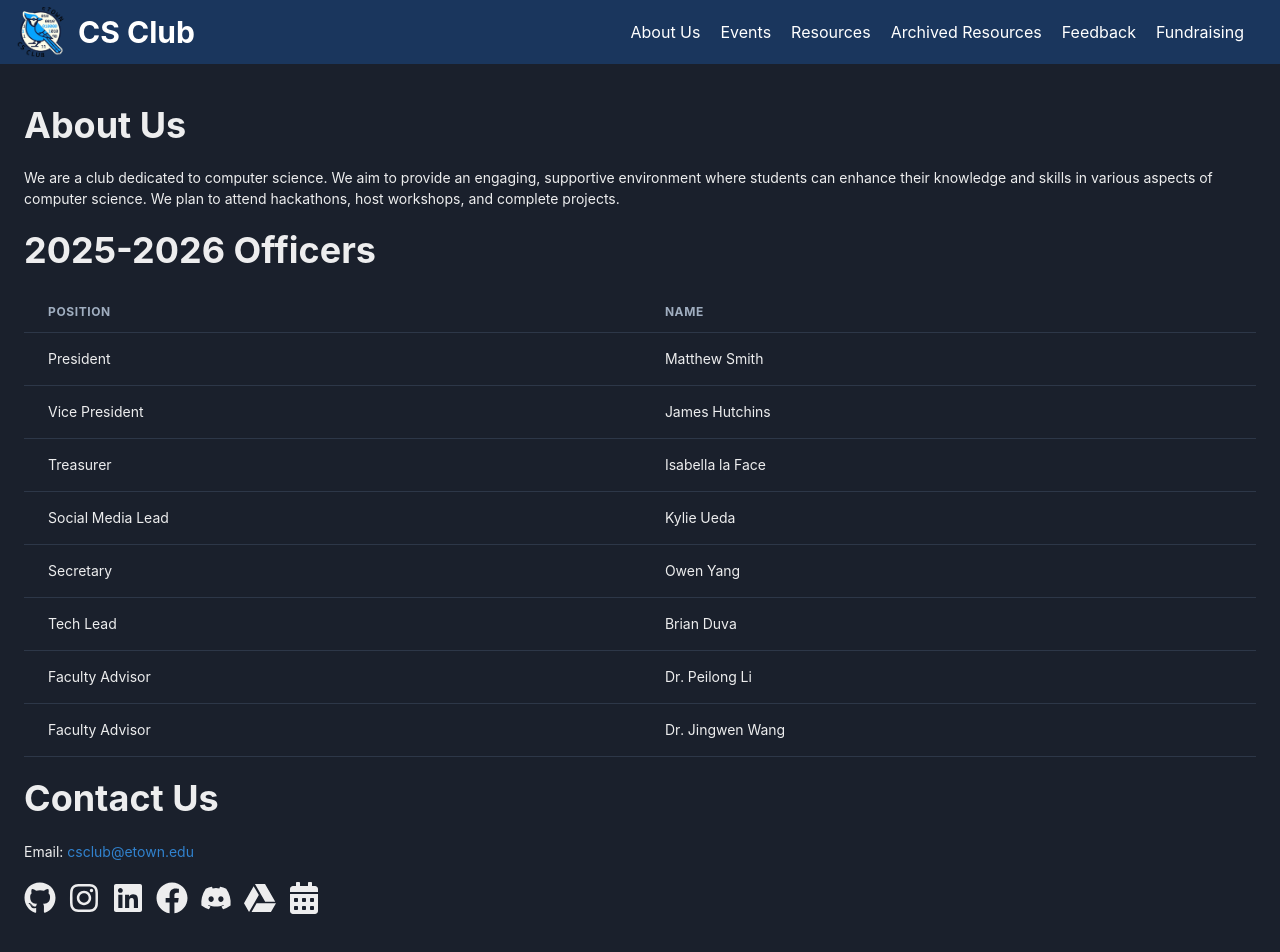
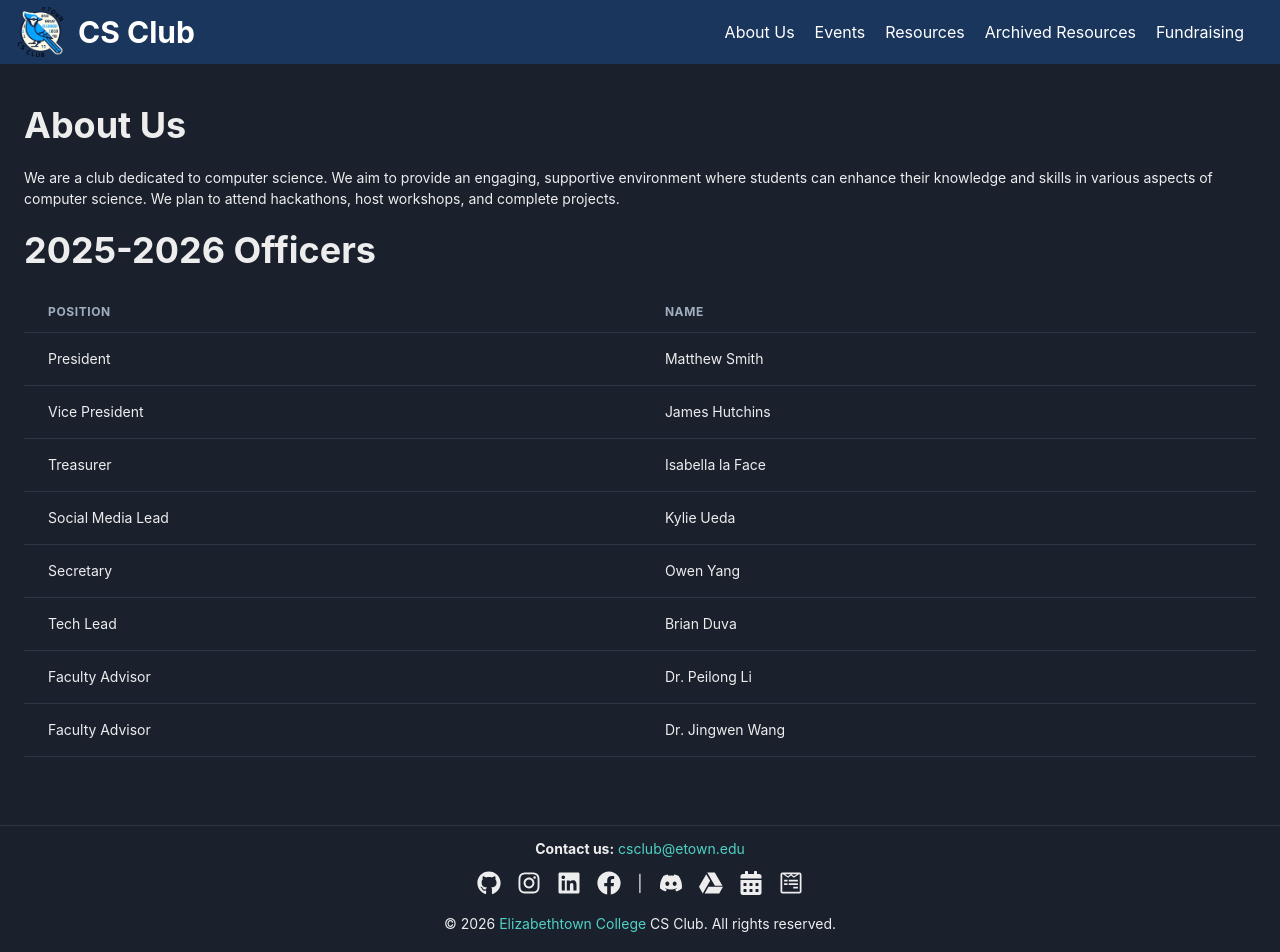
Before and after one commit to Etown-Computer-Science-Club/csclub_website, a React (Vite) app in the folder client/: page / in a window 1280 px wide. Shown: the top 952 px of the page. Built offline with nearby package versions, Linux system fonts and the light colour scheme; the HTML template or start-up script is replaced by a standard one.

Commit message:
Updated Footer
Consistent on all pages, Added Feedback Form, and Added Hovers for Icons

```diff
--- a/client/src/components/Footer.jsx
+++ b/client/src/components/Footer.jsx
@@ -3,27 +3,114 @@ import {
   Text,
   Divider,
   Link,
+  Icon,
+  Tooltip,
 } from '@chakra-ui/react';
+import {
+  FaGithub, FaInstagram, FaLinkedin, FaFacebook, FaDiscord, FaGoogleDrive, FaCalendarAlt, FaWpforms,
+} from 'react-icons/fa';
 
 function Footer() {
   return (
-    <Box as="footer" textAlign="center" mt={{ base: 3, md: 4 }} mb={{ base: 3, md: 4 }}>
+    <Box
+      as="footer"
+      textAlign="center"
+      mt={{ base: 3, md: 4 }}
+      mb={{ base: 3, md: 4 }}
+    >
       <Divider mb={3} />
-      <Text fontSize={{ base: 'sm', md: 'base' }} mb={2}>
-        <strong>
-          Contact us:
-        </strong>
+
+      <Text fontSize={{ base: 'sm', md: 'base' }} mb={3}>
+        <strong>Contact us:</strong>
         {' '}
         <Link href="mailto:csclub@etown.edu" color="teal.300">
           csclub@etown.edu
         </Link>
       </Text>
+
+      <Box
+        display="flex"
+        justifyContent="center"
+        gap={{ base: 3, md: 4 }}
+        flexWrap="wrap"
+        mb={3}
+      >
+        <Tooltip label="GitHub" hasArrow>
+          <Link href="https://github.com/Etown-Computer-Science-Club" isExternal>
+            <Icon as={FaGithub} boxSize={{ base: 5, md: 6 }} />
+          </Link>
+        </Tooltip>
+
+        <Tooltip label="Instagram" hasArrow>
+          <Link href="https://www.instagram.com/etowncsclub" isExternal>
+            <Icon as={FaInstagram} boxSize={{ base: 5, md: 6 }} />
+          </Link>
+        </Tooltip>
+
+        <Tooltip label="LinkedIn" hasArrow>
+          <Link href="https://www.linkedin.com/in/cs-club-etown/" isExternal>
+            <Icon as={FaLinkedin} boxSize={{ base: 5, md: 6 }} />
+          </Link>
+        </Tooltip>
+
+        <Tooltip label="Facebook" hasArrow>
+          <Link href="https://www.facebook.com/profile.php?id=61574682497514" isExternal>
+            <Icon as={FaFacebook} boxSize={{ base: 5, md: 6 }} />
+          </Link>
+        </Tooltip>
+
+        <Text>|</Text>
+
+        <Tooltip label="Discord" hasArrow>
+          <Link href="https://discord.com/invite/2qeFUwWfF8" isExternal>
+            <Icon as={FaDiscord} boxSize={{ base: 5, md: 6 }} />
+          </Link>
+        </Tooltip>
+
+        <Tooltip label="Google Drive" hasArrow>
+          <Link
+            href="https://drive.google.com/drive/folders/1tmvBG6ZtPZRnaOj8D06ZS8E2D2KQMEZJ?usp=drive_link"
+            isExternal
+          >
+            <Icon as={FaGoogleDrive} boxSize={{ base: 5, md: 6 }} />
+          </Link>
+        </Tooltip>
+
+        <Tooltip label="Google Calendar" hasArrow>
+          <Link
+            href="https://calendar.google.com/calendar/u/3?cid=ZXRvd25jc0BnbWFpbC5jb20"
+            isExternal
+            aria-label="Google Calendar"
+          >
+            <Icon as={FaCalendarAlt} boxSize={{ base: 5, md: 6 }} />
+          </Link>
+        </Tooltip>
+
+        <Tooltip label="Google Form" hasArrow>
+          <Link
+            href="https://forms.gle/dsD54bsbjDkfm52F6"
+            isExternal
+            aria-label="Google Form"
+          >
+            <Icon as={FaWpforms} boxSize={{ base: 5, md: 6 }} />
+          </Link>
+        </Tooltip>
+      </Box>
+
       <Text fontSize={{ base: 'sm', md: 'base' }}>
         &copy;
         {' '}
         {new Date().getFullYear()}
         {' '}
-        Elizabethtown College CS Club
+        <Link
+          href="https://www.etown.edu/"
+          isExternal
+          color="teal.300"
+        >
+          Elizabethtown College
+        </Link>
+        {' '}
+        CS Club. All rights reserved.
       </Text>
     </Box>
   );
--- a/client/src/components/NavBar/NavBar.jsx
+++ b/client/src/components/NavBar/NavBar.jsx
@@ -9,7 +9,6 @@ const navItems = [
   { title: 'Events', link: '/events' },
   { title: 'Resources', link: '/resources' },
   { title: 'Archived Resources', link: '/resources/archived' },
-  { title: 'Feedback', link: 'https://forms.gle/dsD54bsbjDkfm52F6', external: true },
   { title: 'Fundraising', link: '/fundraising' },
 ];
 
--- a/client/src/pages/AboutUs.jsx
+++ b/client/src/pages/AboutUs.jsx
@@ -1,9 +1,6 @@
 import {
-  Box, Text, Heading, Table, Tbody, Tr, Th, Td, Link, Icon,
+  Box, Text, Heading, Table, Tbody, Tr, Th, Td, Link,
 } from '@chakra-ui/react';
-import {
-  FaGithub, FaInstagram, FaLinkedin, FaFacebook, FaDiscord, FaGoogleDrive, FaCalendarAlt,
-} from 'react-icons/fa';
 
 function AboutUs() {
   return (
@@ -17,7 +14,7 @@ function AboutUs() {
         </Text>
       </Box>
       <Heading size={{ base: 'lg', md: 'xl' }} mb={5}>2025-2026 Officers</Heading>
-      <Box mb={5} overflowX="auto">
+      <Box mb={3} overflowX="auto">
         <Table variant="simple" fontSize={{ base: 'sm', md: 'base' }}>
           <Tbody>
             <Tr>
@@ -91,39 +88,6 @@ function AboutUs() {
           </Tbody>
         </Table>
       </Box>
-      <Heading size={{ base: 'lg', md: 'xl' }} mb={5}>Contact Us</Heading>
-      <Box mb={5}>
-        <Text fontSize={{ base: 'sm', md: 'base' }}>
-          Email:
-          {' '}
-          <Link href="mailto:csclub@etown.edu" color="blue.500">
-            csclub@etown.edu
-          </Link>
-        </Text>
-        <Box display="flex" mt={5} gap={{ base: 2, md: 3 }} flexWrap="wrap">
-          <Link href="https://github.com/Etown-Computer-Science-Club" isExternal>
-            <Icon as={FaGithub} boxSize={{ base: 6, md: 8 }} />
-          </Link>
-          <Link href="https://www.instagram.com/etowncsclub" isExternal>
-            <Icon as={FaInstagram} boxSize={{ base: 6, md: 8 }} />
-          </Link>
-          <Link href="https://www.linkedin.com/in/cs-club-etown/" isExternal>
-            <Icon as={FaLinkedin} boxSize={{ base: 6, md: 8 }} />
-          </Link>
-          <Link href="https://www.facebook.com/profile.php?id=61574682497514" isExternal>
-            <Icon as={FaFacebook} boxSize={{ base: 6, md: 8 }} />
-          </Link>
-          <Link href="https://discord.com/invite/2qeFUwWfF8" isExternal>
-            <Icon as={FaDiscord} boxSize={{ base: 6, md: 8 }} />
-          </Link>
-          <Link href="https://drive.google.com/drive/folders/1tmvBG6ZtPZRnaOj8D06ZS8E2D2KQMEZJ?usp=drive_link" isExternal>
-            <Icon as={FaGoogleDrive} boxSize={{ base: 6, md: 8 }} />
-          </Link>
-          <Link href="https://calendar.google.com/calendar/u/3?cid=ZXRvd25jc0BnbWFpbC5jb20" isExternal aria-label="Google Calendar">
-            <Icon as={FaCalendarAlt} boxSize={{ base: 6, md: 8 }} />
-          </Link>
-        </Box>
-      </Box>
     </>
   );
 }
```
